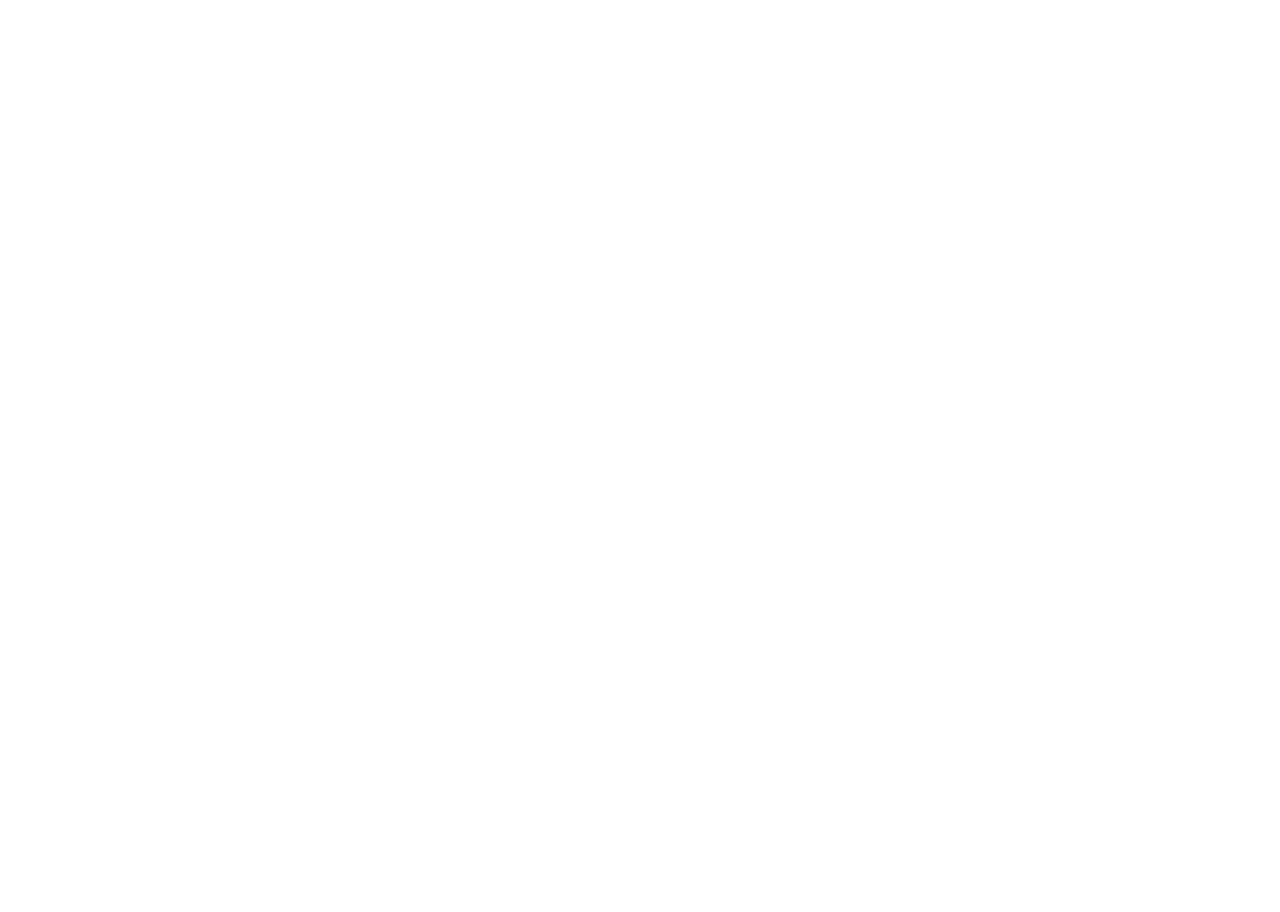
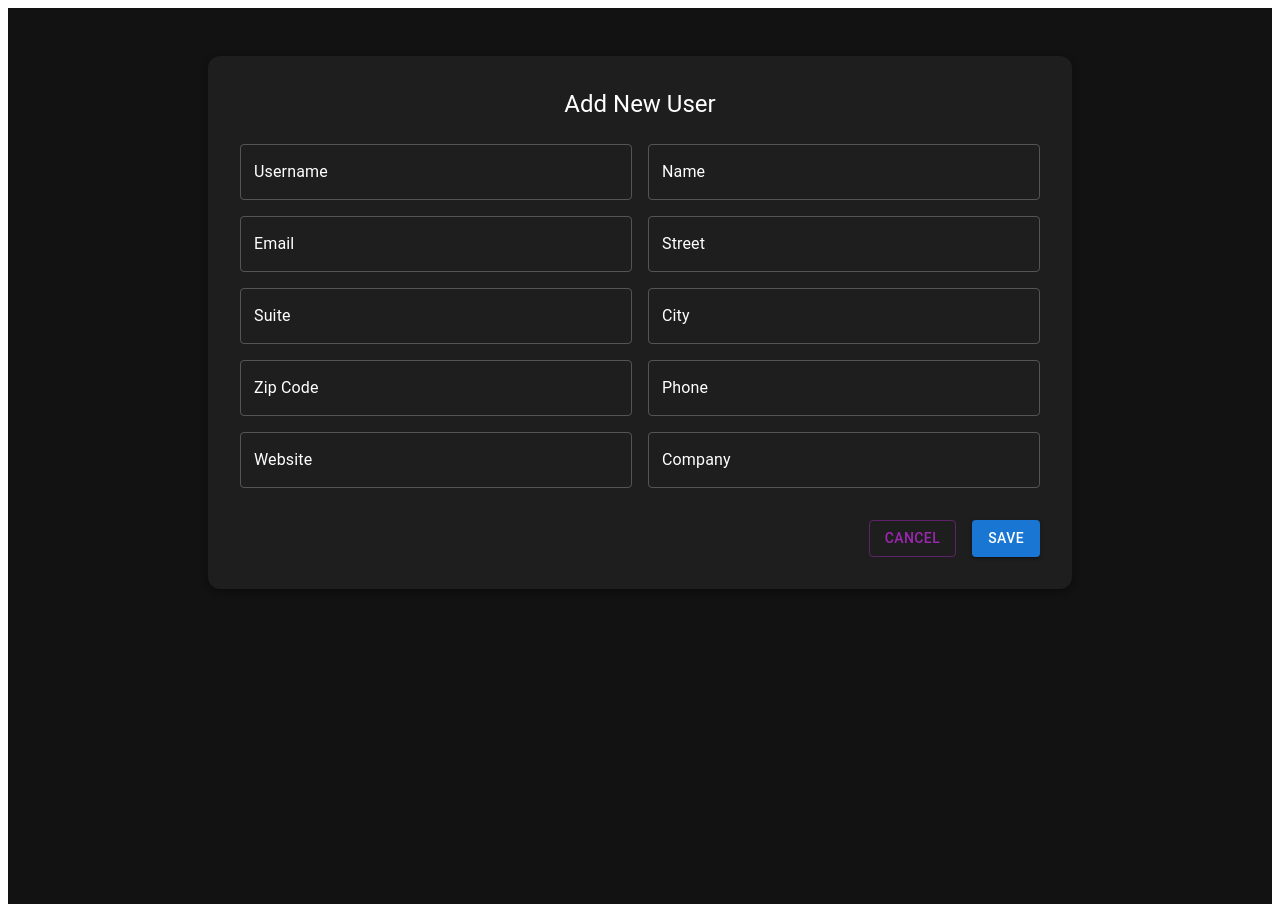
Before and after one commit to PondPakorn/New-React-Hook, a React (Vite) app in the folder React_Hook/: page /add in a window 1280 px wide. Before the commit this address had no page. Before the commit the page ends 800 px from the top, so only its background shows below. Built offline with nearby package versions, Linux system fonts and the light colour scheme; no server answers.

Commit message:
AddProfile

```diff
--- a/React_Hook/src/App.tsx
+++ b/React_Hook/src/App.tsx
@@ -1,12 +1,14 @@
 import { Routes, Route } from "react-router-dom";
 import UserListPage from "./pages/UserListPage";
 import UserProfilePage from "./pages/UserProfilePage";
+import AddUserPage from "./pages/AddUserPage";
 
 function App() {
   return (
     <Routes>
       <Route path="/" element={<UserListPage />} />
       <Route path="/user/:userId" element={<UserProfilePage />} />
+      <Route path="/add" element={<AddUserPage />} />
     </Routes>
   );
 }
--- a/React_Hook/src/components/AddUserForm.tsx
+++ b/React_Hook/src/components/AddUserForm.tsx
@@ -0,0 +1,192 @@
+import { useState } from "react";
+import {
+  TextField,
+  Grid,
+  Button,
+  Typography,
+  Box,
+  Paper,
+} from "@mui/material";
+import { useNavigate } from "react-router-dom";
+import type { User } from "../types/User";
+
+
+interface Props {
+  existingUsers: User[];
+  onAddUser: (user: User) => void;
+}
+
+const AddUserForm = ({ existingUsers, onAddUser }: Props) => {
+  const navigate = useNavigate();
+
+  const [form, setForm] = useState({
+    username: "",
+    name: "",
+    email: "",
+    street: "",
+    suite: "",
+    city: "",
+    zipcode: "",
+    phone: "",
+    website: "",
+    company: "",
+  });
+
+  const [errors, setErrors] = useState<{ [key: string]: string }>({});
+
+  const handleChange = (e: React.ChangeEvent<HTMLInputElement>) => {
+    setForm({ ...form, [e.target.name]: e.target.value });
+  };
+
+  const validate = () => {
+  const errors: { [key: string]: string } = {};
+
+  if (!form.username) errors.username = "Username is required";
+  if (!form.name) errors.name = "Name is required";
+  if (!form.email) errors.email = "Email is required";
+
+  const emailRegex = /^[^\s@]+@[^\s@]+\.[^\s@]+$/;
+  if (form.email && !emailRegex.test(form.email)) {
+    errors.email = "Invalid email format";
+  }
+
+  const websiteRegex = /^(https?:\/\/)?([\w-]+\.)+[\w-]{2,}(\/[\w\-._~:/?#[\]@!$&'()*+,;=]*)?$/;
+  if (form.website && !websiteRegex.test(form.website)) {
+    errors.website = "Invalid website format";
+  }
+
+  if (
+    existingUsers.some(
+      (u) => u.username.toLowerCase() === form.username.toLowerCase()
+    )
+  ) {
+    errors.username = "Username already exists";
+  }
+
+  if (
+    existingUsers.some(
+      (u) => u.email.toLowerCase() === form.email.toLowerCase()
+    )
+  ) {
+    errors.email = "Email already exists";
+  }
+
+  return errors; // ✅ return object
+};
+
+
+
+  const handleSubmit = async () => {
+  const newErrors = validate(); // ✅ รับ object
+  if (Object.keys(newErrors).length > 0) {
+    setErrors(newErrors);
+    return;
+  }
+
+  try {
+    const response = await fetch("https://jsonplaceholder.typicode.com/users");
+    const usersFromAPI: User[] = await response.json();
+    const lastId = Math.max(...usersFromAPI.map(user => user.id));
+
+    const newUser: User = {
+      id: lastId + 1,
+      username: form.username,
+      name: form.name,
+      email: form.email,
+      address: {
+        street: form.street,
+        suite: form.suite,
+        city: form.city,
+        zipcode: form.zipcode,
+      },
+      phone: form.phone,
+      website: form.website,
+      company: {
+        name: form.company,
+      }
+    };
+
+    console.log("New user added:", newUser); // ✅ log ข้อมูล
+    onAddUser(newUser);
+    navigate("/");
+
+  } catch (error) {
+    console.error("Error fetching users from API", error);
+    alert("Error fetching users. Please try again.");
+  }
+};
+
+
+
+
+  return (
+    <Box sx={{ bgcolor: "#121212", minHeight: "100vh", py: 6, px: 2 }}>
+      <Paper
+        sx={{
+          maxWidth: 800,
+          mx: "auto",
+          p: 4,
+          bgcolor: "#1e1e1e",
+          color: "white",
+          borderRadius: 3,
+        }}
+        elevation={3}
+      >
+        <Typography variant="h5" mb={3} textAlign="center">
+          Add New User
+        </Typography>
+
+        <Grid container spacing={2}>
+          {[
+            ["Username", "username"],
+            ["Name", "name"],
+            ["Email", "email"],
+            ["Street", "street"],
+            ["Suite", "suite"],
+            ["City", "city"],
+            ["Zip Code", "zipcode"],
+            ["Phone", "phone"],
+            ["Website", "website"],
+            ["Company", "company"],
+          ].map(([label, name]) => (
+            <Grid item xs={12} sm={6} key={name}>
+              <TextField
+                fullWidth
+                label={label}
+                name={name}
+                value={form[name as keyof typeof form]}
+                onChange={handleChange}
+                error={!!errors[name]}
+                helperText={errors[name]}
+                variant="outlined"
+                InputLabelProps={{ style: { color: "white" } }}
+                InputProps={{ style: { color: "white" } }}
+                sx={{
+                  "& .MuiOutlinedInput-root": {
+                    "& fieldset": {
+                      borderColor: "#555",
+                    },
+                    "&:hover fieldset": {
+                      borderColor: "#888",
+                    },
+                  },
+                }}
+              />
+            </Grid>
+          ))}
+        </Grid>
+
+        <Box mt={4} display="flex" justifyContent="flex-end" gap={2}>
+          <Button variant="outlined" color="secondary" onClick={() => navigate("/")}>
+            Cancel
+          </Button>
+          <Button variant="contained" color="primary" onClick={handleSubmit}>
+            Save
+          </Button>
+        </Box>
+      </Paper>
+    </Box>
+  );
+};
+
+export default AddUserForm;
--- a/React_Hook/src/components/UserList.tsx
+++ b/React_Hook/src/components/UserList.tsx
@@ -7,6 +7,7 @@
   IconButton,
   Stack,
   Grid,
+  Button,
 } from "@mui/material";
 import ArrowForwardIosIcon from "@mui/icons-material/ArrowForwardIos";
 import type { User } from "../types/User";
@@ -34,7 +35,29 @@
 
   return (
     <Box sx={{ bgcolor: "#121212", minHeight: "100vh", color: "#fff", p: 4 }}>
-      <SearchBox value={search} onChange={setSearch} />
+
+      <Stack
+        direction="row"
+        alignItems="center"
+        justifyContent="space-between"
+        spacing={2}
+        mb={4}
+      >
+        <Typography variant="h4" mb={4} fontWeight="bold">
+          UserList
+        </Typography>
+
+        <SearchBox value={search} onChange={setSearch} />
+
+        <Button
+          variant="outlined"
+          color="primary"
+          onClick={() => navigate("/add")}
+          sx={{ color: "white", borderColor: "white", "&:hover": { borderColor: "#aaa" } }}
+        >
+          Add new User
+        </Button>
+      </Stack>
 
       <Stack spacing={2}>
         {filtered.map((user) => (
--- a/React_Hook/src/pages/AddUserPage.tsx
+++ b/React_Hook/src/pages/AddUserPage.tsx
@@ -0,0 +1,32 @@
+// AddUserPage.tsx
+import { useEffect, useState } from "react";
+import { useNavigate } from "react-router-dom";
+import AddUserForm from "../components/AddUserForm";
+import type { User } from "../types/User";
+
+const AddUserPage = () => {
+  const navigate = useNavigate();
+  const [users, setUsers] = useState<User[]>([]);
+
+  useEffect(() => {
+    const fetchUsers = async () => {
+      try {
+        const res = await fetch("https://jsonplaceholder.typicode.com/users");
+        const data = await res.json();
+        setUsers(data);
+      } catch (error) {
+        console.error("Failed to fetch users", error);
+      }
+    };
+    fetchUsers();
+  }, []);
+
+  const handleAddUser = (newUser: User) => {
+    setUsers((prev) => [...prev, newUser]);
+    navigate("/");
+  };
+
+  return <AddUserForm existingUsers={users} onAddUser={handleAddUser} />;
+};
+
+export default AddUserPage;
```
